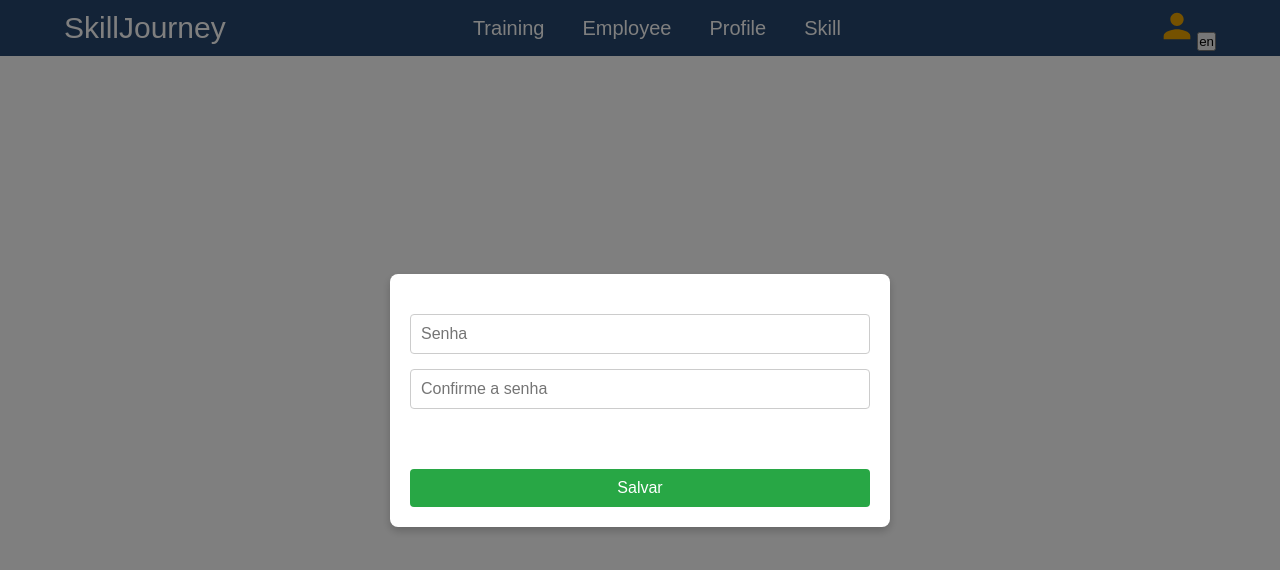
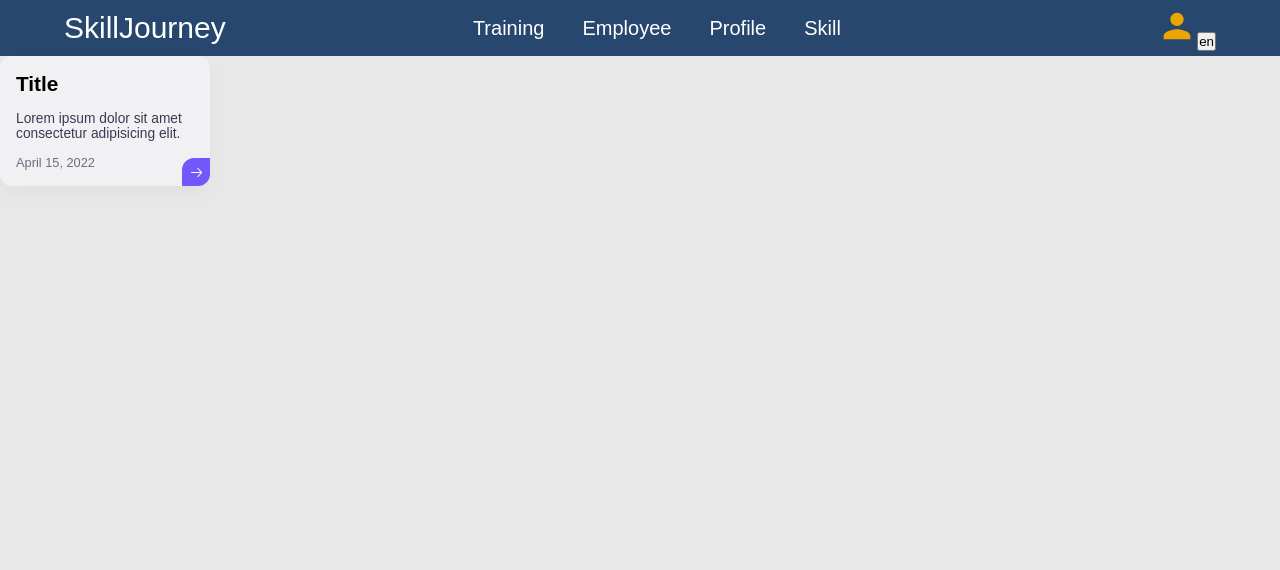
Before and after one commit to YasminTrembulack/SkillJourneyFront, a React (Vite) app: page /home in a window 1280 px wide. Shown: the top 570 px of the page. Built offline with nearby package versions, Linux system fonts and the light colour scheme; a web font is replaced by a local one.

Commit message:
feat: create temp data training

```diff
--- /dev/null
+++ b/src/Components/Card/index.tsx
@@ -0,0 +1,29 @@
+import { StyledWrapper } from "./styles";
+
+export default function Card ()  {
+  return (
+    <StyledWrapper>
+      <div className="card">
+        <h3 className="card__title">Title</h3>
+        <p className="card__content">
+          Lorem ipsum dolor sit amet consectetur adipisicing elit.{" "}
+        </p>
+        <div className="card__date">April 15, 2022</div>
+        <div className="card__arrow">
+          <svg
+            xmlns="http://www.w3.org/2000/svg"
+            fill="none"
+            viewBox="0 0 24 24"
+            height="15"
+            width="15"
+          >
+            <path
+              fill="#fff"
+              d="M13.4697 17.9697C13.1768 18.2626 13.1768 18.7374 13.4697 19.0303C13.7626 19.3232 14.2374 19.3232 14.5303 19.0303L20.3232 13.2374C21.0066 12.554 21.0066 11.446 20.3232 10.7626L14.5303 4.96967C14.2374 4.67678 13.7626 4.67678 13.4697 4.96967C13.1768 5.26256 13.1768 5.73744 13.4697 6.03033L18.6893 11.25H4C3.58579 11.25 3.25 11.5858 3.25 12C3.25 12.4142 3.58579 12.75 4 12.75H18.6893L13.4697 17.9697Z"
+            />
+          </svg>
+        </div>
+      </div>
+    </StyledWrapper>
+  );
+};
--- /dev/null
+++ b/src/Components/Card/styles.ts
@@ -0,0 +1,70 @@
+import styled from "styled-components";
+
+export const StyledWrapper = styled.div`
+
+    .card {
+    --border-radius: 0.75rem;
+    --primary-color: #7257fa;
+    --secondary-color: #3c3852;
+    width: 210px;
+    font-family: "Arial";
+    padding: 1rem;
+    cursor: pointer;
+    border-radius: var(--border-radius);
+    background: #f1f1f3;
+    box-shadow: 0px 8px 16px 0px rgb(0 0 0 / 3%);
+    position: relative;
+    }
+
+    .card > * + * {
+    margin-top: 1.1em;
+    }
+
+    .card .card__content {
+    color: var(--secondary-color);
+    font-size: 0.86rem;
+    }
+
+    .card .card__title {
+    padding: 0;
+    font-size: 1.3rem;
+    font-weight: bold;
+    }
+
+    .card .card__date {
+    color: #6e6b80;
+    font-size: 0.8rem;
+    }
+
+    .card .card__arrow {
+    position: absolute;
+    background: var(--primary-color);
+    padding: 0.4rem;
+    border-top-left-radius: var(--border-radius);
+    border-bottom-right-radius: var(--border-radius);
+    bottom: 0;
+    right: 0;
+    transition: 0.2s;
+    display: flex;
+    justify-content: center;
+    align-items: center;
+    }
+
+    .card svg {
+    transition: 0.2s;
+    }
+
+    /* hover */
+    .card:hover .card__title {
+    color: var(--primary-color);
+    text-decoration: underline;
+    }
+
+    .card:hover .card__arrow {
+    background: #111;
+    }
+
+    .card:hover .card__arrow svg {
+    transform: translateX(3px);
+    }
+`;
--- a/src/Pages/HomePage/index.tsx
+++ b/src/Pages/HomePage/index.tsx
@@ -4,13 +4,14 @@ import StyledLink from "../../Components/StyledLink";
 import { LanguageContext } from "../../Context/language";
 import { StyledModalOverlay, StyledModalContent, StyledForm, StyledInput, StyledSubmitButton, StrengthBar } from "./styles";
 import { api } from "../../service/api";
+import Card from "../../Components/Card";
 
 export default function HomePage() {
 
     const [role, serRole] = useState('MANAGER');
     const { getText } = useContext(LanguageContext);
 
-    const [firstAccess, setFirstAccess] = useState(true);
+    const [firstAccess, setFirstAccess] = useState(false);
     const [password, setPassword] = useState<string>("");
     const [confirmPassword, setConfirmPassword] = useState<string>("");
     const [strength, setStrength] = useState(0);
@@ -56,9 +57,10 @@ export default function HomePage() {
         } catch (error) {
             // toast.error("Erro ao criar turma: " + error);
         }
+    };
 
 
-    };
+
     return (
         <>
             {
@@ -85,6 +87,9 @@ export default function HomePage() {
                     <StyledLink to="/" text={getText("skill")}></StyledLink>
                 </NavBar>
             }
+
+            <Card></Card>
+
 
             {firstAccess &&
                 <StyledModalOverlay>
--- a/src/Pages/LoginPage/styles.ts
+++ b/src/Pages/LoginPage/styles.ts
@@ -1,7 +1,7 @@
 import styled from "styled-components";
 
 export const StyledDiv = styled.div`
-    background-color: #ebebeb;
+    background-color: #e8e8e8;
     display: flex;
     justify-content: space-between;
     align-items: center;
--- a/src/Styles/global.css
+++ b/src/Styles/global.css
@@ -5,7 +5,6 @@
   padding: 0;
   box-sizing: border-box;
   font-family: 'Euclid Circular A', sans-serif;
-
 }
 
 html {
@@ -14,6 +13,7 @@ html {
 
 body {
   min-height: 100vh;
+  background-color: #e8e8e8;
 }
 
 #root {
```
Also changed, not shown: src/Temp/trainings.json (added, +94 -0 lines).
